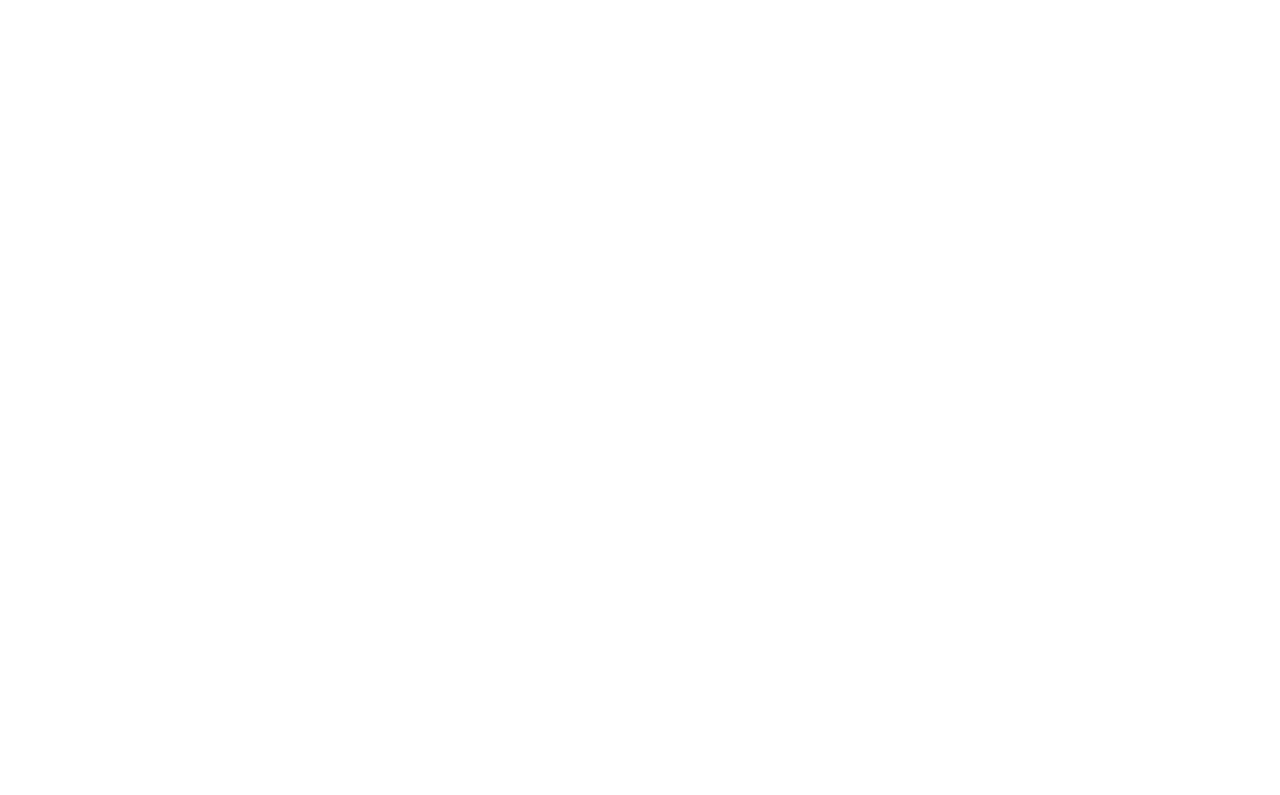
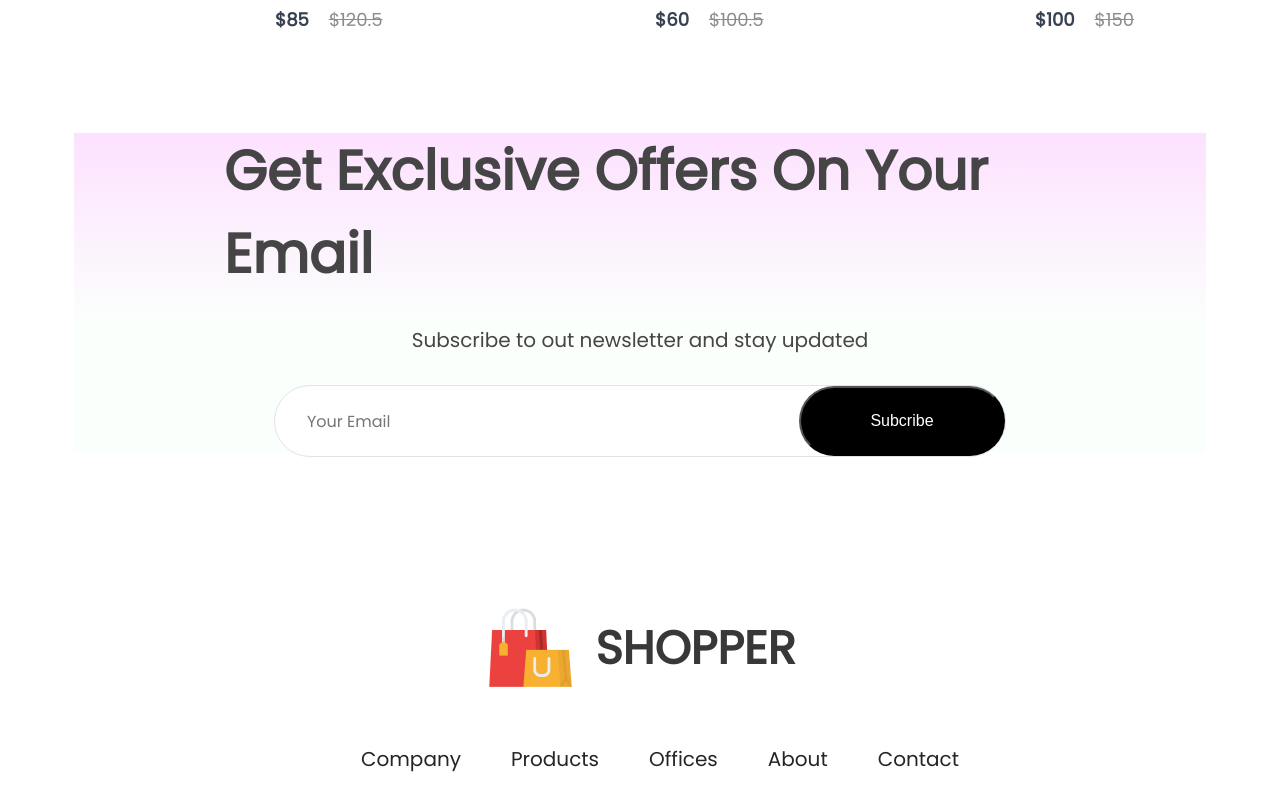
Before and after one commit to nguyentanphatt/E-Commerce-Website-with-MongoDB, a React (Create React App) app: page / in a window 1280 px wide. Shown: the part 3445-4240 px from the top of the page. Before the commit the page ends 2247 px from the top, so only its background shows below. Built offline with nearby package versions, Linux system fonts and the light colour scheme.

Commit message:
link component

```diff
--- a/src/Pages/Shop.jsx
+++ b/src/Pages/Shop.jsx
@@ -2,6 +2,9 @@ import React from 'react'
 import Hero from '../Components/Hero/Hero'
 import Popular from '../Components/Popular/Popular'
 import Offers from '../Components/Offers/Offers'
+import NewCollections from '../Components/NewCollections/NewCollections'
+import NewsLetter from '../Components/NewsLetter/NewsLetter'
+import Footer from '../Components/Footer/Footer'
 
 const Shop = () => {
   return (
@@ -9,6 +12,9 @@ const Shop = () => {
       <Hero/>
       <Popular/>
       <Offers/>
+      <NewCollections/>
+      <NewsLetter/>
+      <Footer/>
     </div>
   )
 }
```
